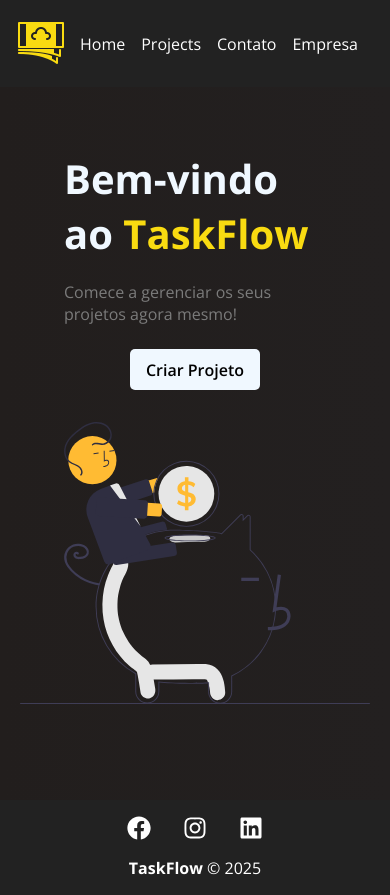
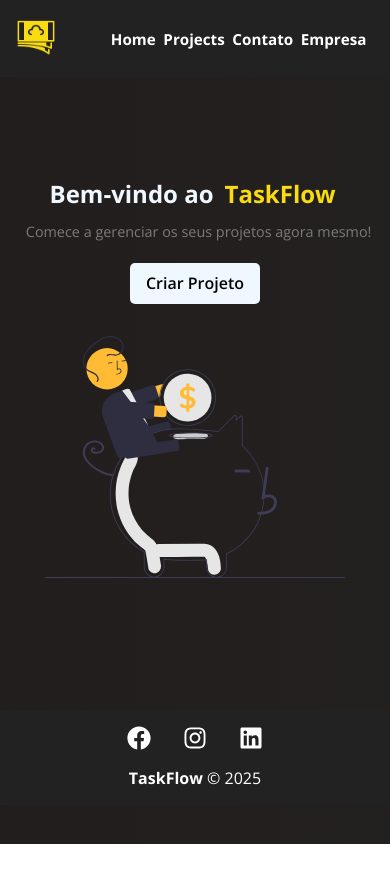
Before and after one commit to brunohenriquedeveloper/Project-Manager, a React (Vite) app in the folder Project-Manager/: page / in a window 390 px wide. After the commit the page ends 844 px from the top, so only its background shows below. Built offline with nearby package versions, Linux system fonts and the light colour scheme.

Commit message:
Style: Resposiveness okay for 375px screens

```diff
--- a/Project-Manager/src/components/layout/Navbar.module.css
+++ b/Project-Manager/src/components/layout/Navbar.module.css
@@ -21,6 +21,22 @@
     color: #F9DB11;
 }
 
+
+@media screen and (max-width: 425px) {
+    .list {
+        font-size: .95rem;
+        font-weight: bold;
+    }
+
+    .item {
+        margin-right: .5em;
+    }
+
+    .navbar img {
+        width: 40px;
+    }
+}
+
 @media screen and (max-width: 375px) {
     .list {
         font-size: .8rem;
--- a/Project-Manager/src/components/pages/Home.module.css
+++ b/Project-Manager/src/components/pages/Home.module.css
@@ -8,6 +8,7 @@
 }
 
 .home_container h1 {
+    align-self: center;
     font-size: 2.5em;
     margin-bottom: .5em;
     color: aliceblue;
@@ -15,7 +16,7 @@
 
 .home_container h1 span {
     color: #F9DB11;
-    padding: 0.2 em;
+    padding: 0.2em;
 }
 
 .home_container p {
@@ -28,9 +29,11 @@
     margin: 2em 0;
 }
 
-@media screen and (max-width:325px) {
+@media screen and (max-width:426px) {
     .home_container h1 {
-        font-size: 1.9rem;
+        font-size: 1.5rem;
+        padding-left: .5em;
+        padding-right: .5em;
     }
 
     .home_container img {
@@ -39,5 +42,11 @@
 
     .home_container p {
     font-size: .9rem;
+    padding-left: 1em;
+    padding-right: .5em;
+    }
+
+    .home_container {
+        padding: 0;
     }
 }
--- a/Project-Manager/src/components/pages/Project.module.css
+++ b/Project-Manager/src/components/pages/Project.module.css
@@ -19,4 +19,8 @@
         flex-direction: column;
         gap: 1em;
     }
+
+    .title_container h1 {
+        align-self: center;
+    }
 }
```
